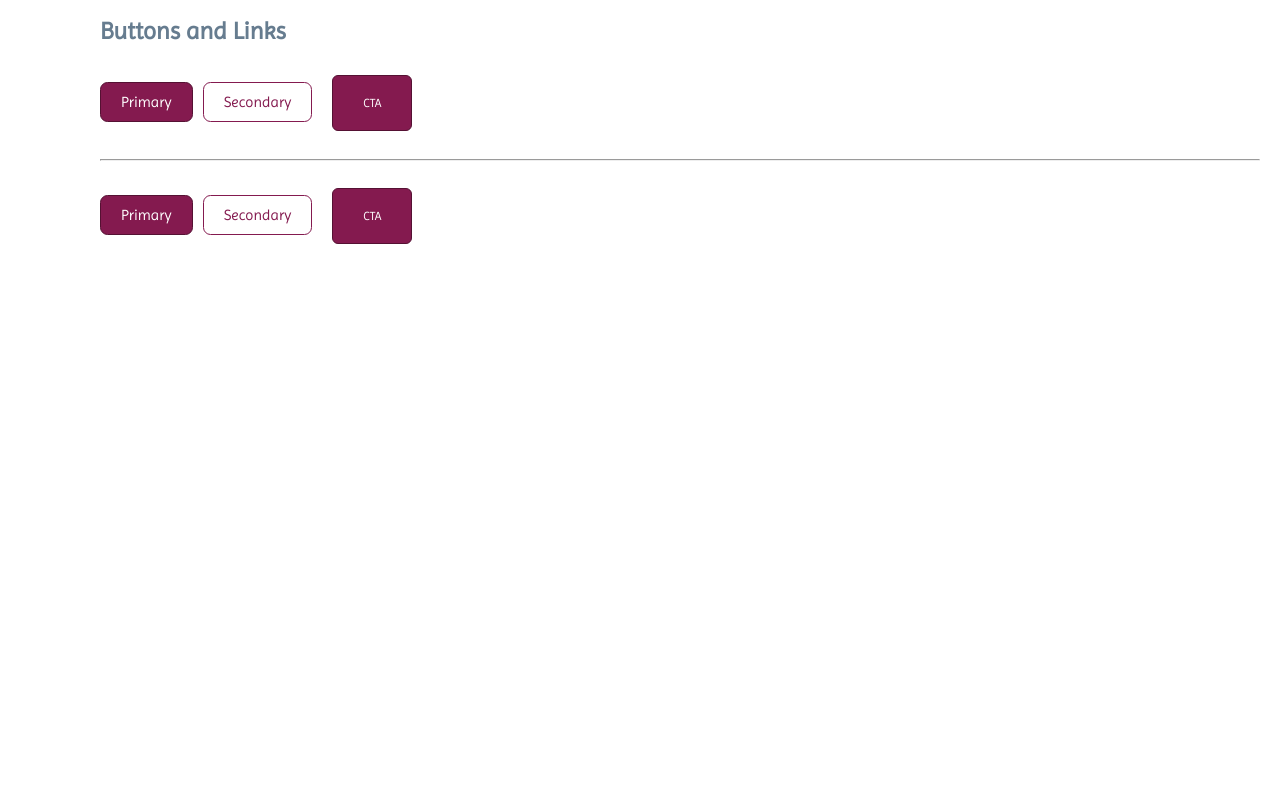
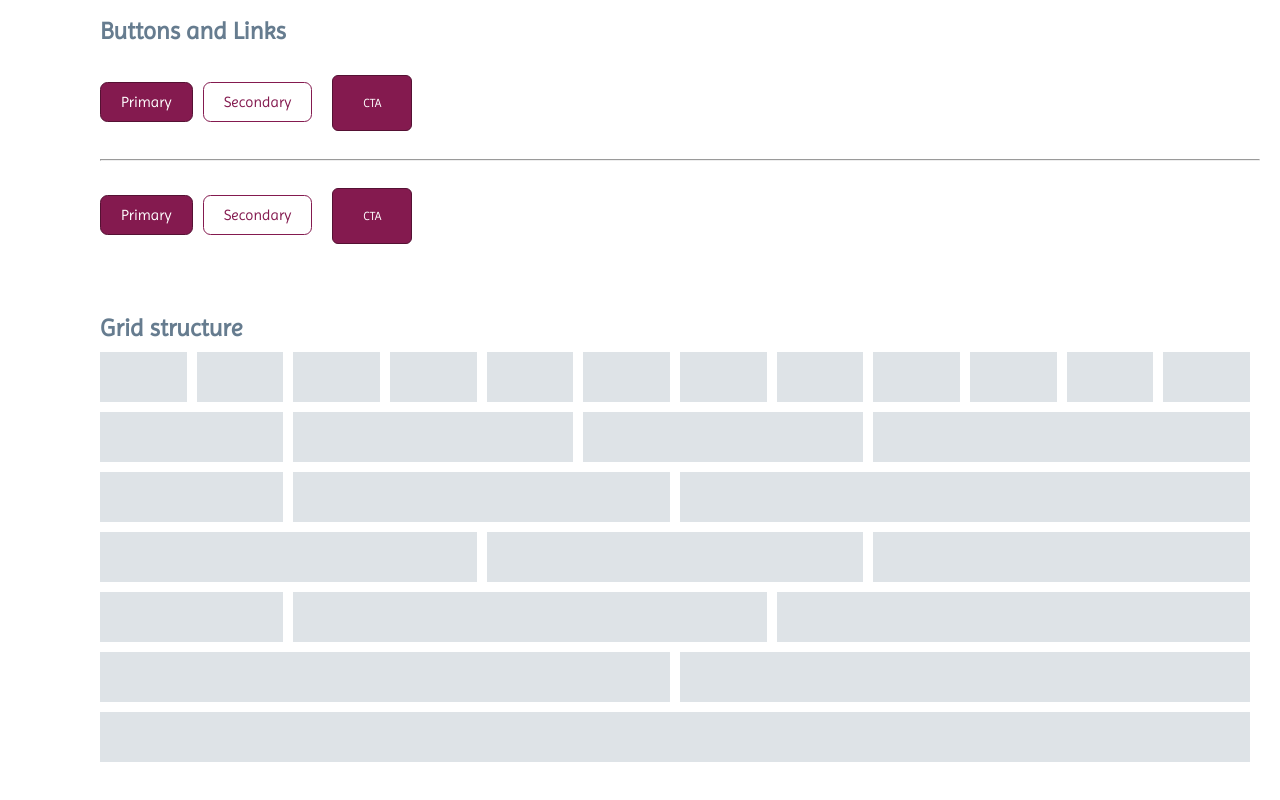
Before and after one commit to LidiaA3/project_gamma_styleguide, a React (Vite) app: page /styleguide in a window 1280 px wide. Shown: the part 1928-2728 px from the top of the page. Before the commit the page ends 2232 px from the top, so only its background shows below. Built offline with nearby package versions, Linux system fonts and the light colour scheme; the HTML template or start-up script is replaced by a standard one.

Commit message:
Add grid structure to the styleguide

```diff
--- /dev/null
+++ b/src/scss/_grid.scss
@@ -0,0 +1,21 @@
+$grid: 12;
+$gap: 1rem;
+$grid-margin: $gap;
+
+.grid {
+  display: flex;
+  width: 100%;
+  gap: $gap;
+  margin-bottom: $grid-margin;
+}
+
+@for $i from 1 through $grid {
+    .grid__item--#{$i} {
+        flex: 0 0 calc(($i / $grid * 100%) - $gap);
+    }
+}
+
+[class^="grid__item--"] {
+    height: 50px;
+    background-color: var(--color-gray_light);
+}
--- a/src/scss/_utilities.scss
+++ b/src/scss/_utilities.scss
@@ -1,26 +1,3 @@
-$color-list: (
-    'gray_darken': $gray_darken,
-    'gray_dark': $gray_dark,
-    'gray': $gray,
-    'gray_light': $gray_light,
-    'gray_lighter': $gray_lighter,
-    'yellow_darken': $yellow_darken,
-    'yellow_dark': $yellow_dark,
-    'yellow': $yellow,
-    'yellow_light': $yellow_light,
-    'yellow_lighter': $yellow_lighter,
-    'burdeos_darken': $burdeos_darken,
-    'burdeos_dark': $burdeos_dark,
-    'burdeos': $burdeos,
-    'burdeos_light': $burdeos_light,
-    'burdeos_lighter': $burdeos_lighter,
-    'cadet_blue_darken': $cadet_blue_darken,
-    'cadet_blue_dark': $cadet_blue_dark,
-    'cadet_blue': $cadet_blue,
-    'cadet_blue_light': $cadet_blue_light,
-    'cadet_blue_lighter': $cadet_blue_lighter
-);
-
 @each $key, $value in $color-list {
     .color-#{$key} {
         color: hsl($value);
@@ -31,14 +8,8 @@ $color-list: (
     }
 }
 
-.font-family-mono {
-    font-family: $font_mono;
+@each $key, $value in $font-list {
+    .#{$key} {
+        font-family: $value;
+    }
 }
-
-.font-family-main {
-    font-family: $font_main;
-}
-
-.font-family-display {
-    font-family: $font_display;
-}
--- a/src/scss/_variables.scss
+++ b/src/scss/_variables.scss
@@ -39,3 +39,32 @@ $font_sizes: (
     "x-big": 3,
     "huge": 5.5
 );
+
+$color-list: (
+    'gray_darken': $gray_darken,
+    'gray_dark': $gray_dark,
+    'gray': $gray,
+    'gray_light': $gray_light,
+    'gray_lighter': $gray_lighter,
+    'yellow_darken': $yellow_darken,
+    'yellow_dark': $yellow_dark,
+    'yellow': $yellow,
+    'yellow_light': $yellow_light,
+    'yellow_lighter': $yellow_lighter,
+    'burdeos_darken': $burdeos_darken,
+    'burdeos_dark': $burdeos_dark,
+    'burdeos': $burdeos,
+    'burdeos_light': $burdeos_light,
+    'burdeos_lighter': $burdeos_lighter,
+    'cadet_blue_darken': $cadet_blue_darken,
+    'cadet_blue_dark': $cadet_blue_dark,
+    'cadet_blue': $cadet_blue,
+    'cadet_blue_light': $cadet_blue_light,
+    'cadet_blue_lighter': $cadet_blue_lighter
+);
+
+$font-list: (
+    'font-family-main': $font_main,
+    'font-family-display': $font_display,
+    'font-family-mono': $font_mono
+);
--- a/src/styleguide/Styleguide.jsx
+++ b/src/styleguide/Styleguide.jsx
@@ -87,6 +87,52 @@ function Styleguide() {
           <Button />
         </article>
 
+        <article id='grid'>
+          <h3>Grid structure</h3>
+          <div className="grid">
+            <div className="grid__item--1"></div>
+            <div className="grid__item--1"></div>
+            <div className="grid__item--1"></div>
+            <div className="grid__item--1"></div>
+            <div className="grid__item--1"></div>
+            <div className="grid__item--1"></div>
+            <div className="grid__item--1"></div>
+            <div className="grid__item--1"></div>
+            <div className="grid__item--1"></div>
+            <div className="grid__item--1"></div>
+            <div className="grid__item--1"></div>
+            <div className="grid__item--1"></div>
+          </div>
+          <div className="grid">
+            <div className="grid__item--2"></div>
+            <div className="grid__item--3"></div>
+            <div className="grid__item--3"></div>
+            <div className="grid__item--4"></div>
+          </div>
+          <div className="grid">
+            <div className="grid__item--2"></div>
+            <div className="grid__item--4"></div>
+            <div className="grid__item--6"></div>
+          </div>
+          <div className="grid">
+            <div className="grid__item--4"></div>
+            <div className="grid__item--4"></div>
+            <div className="grid__item--4"></div>
+          </div>
+          <div className="grid">
+            <div className="grid__item--2"></div>
+            <div className="grid__item--5"></div>
+            <div className="grid__item--5"></div>
+          </div>
+          <div className="grid">
+            <div className="grid__item--6"></div>
+            <div className="grid__item--6"></div>
+          </div>
+          <div className="grid">
+            <div className="grid__item--12"></div>
+          </div>
+        </article>
+
 
       </div>
       </>
--- a/src/styleguide/Styleguide.scss
+++ b/src/styleguide/Styleguide.scss
@@ -1,5 +1,6 @@
 @import '../scss/variables';
 @import '../scss/functions';
+@import '../scss/grid';
 
 .styleguide {
     margin-left: 8rem;
@@ -60,7 +61,7 @@
 
     border-radius: 50%;
     display: grid;
-    grid-template-columns: repeat(5, 1fr);
+    grid-template-columns: 1fr;
     gap: 1rem;
 }
 
@@ -80,6 +81,7 @@
 
     &__contents {
         padding: 1rem 2rem;
+        flex: 1;
     }
 
     &__header {
@@ -120,3 +122,27 @@
         font-size: 10rem;
     }
 }
+
+@media all and (min-width: 600px) {
+    .colorSection {
+        grid-template-columns: repeat(2, 1fr);
+    }
+}
+
+@media all and (min-width: 800px) {
+    .colorSection {
+        grid-template-columns: repeat(3, 1fr);
+    }
+}
+
+@media all and (min-width: 1000px) {
+    .colorSection {
+        grid-template-columns: repeat(4, 1fr);
+    }
+}
+
+@media all and (min-width: 1200px) {
+    .colorSection {
+        grid-template-columns: repeat(5, 1fr);
+    }
+}
```
